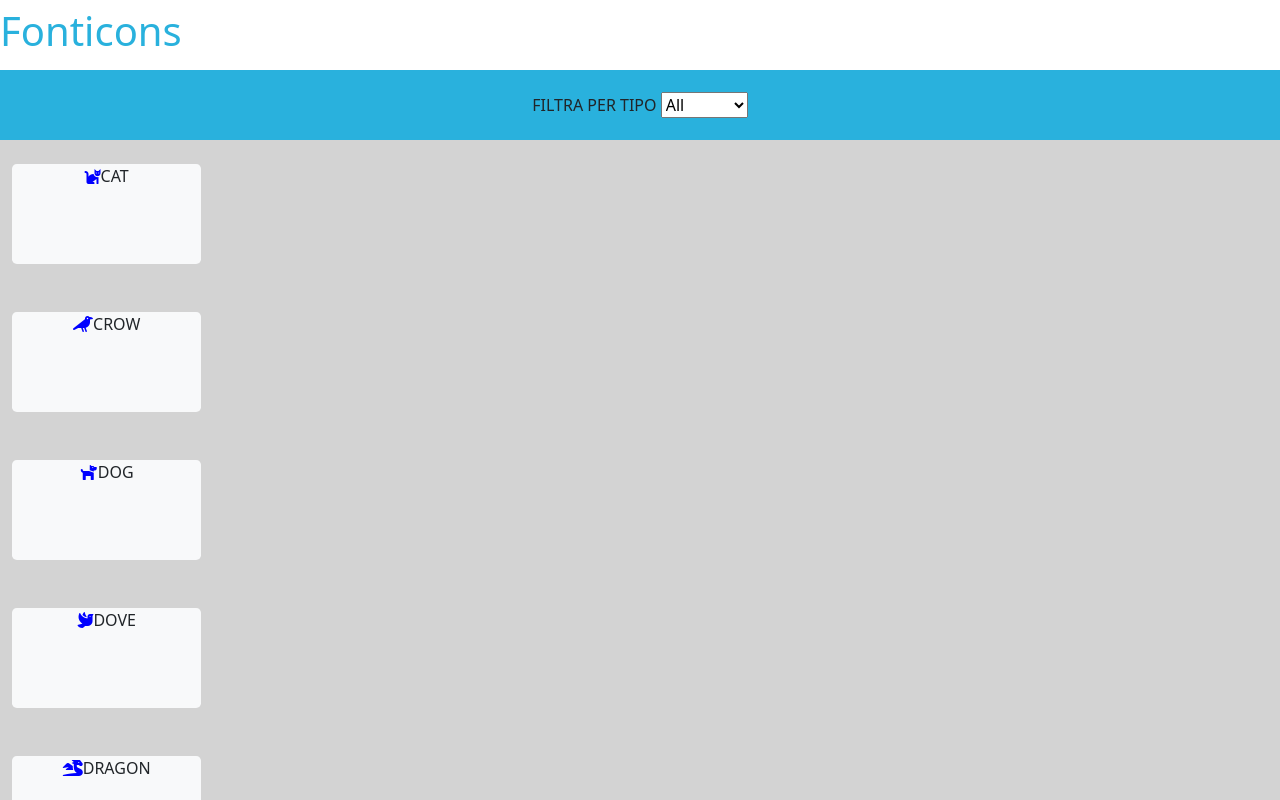
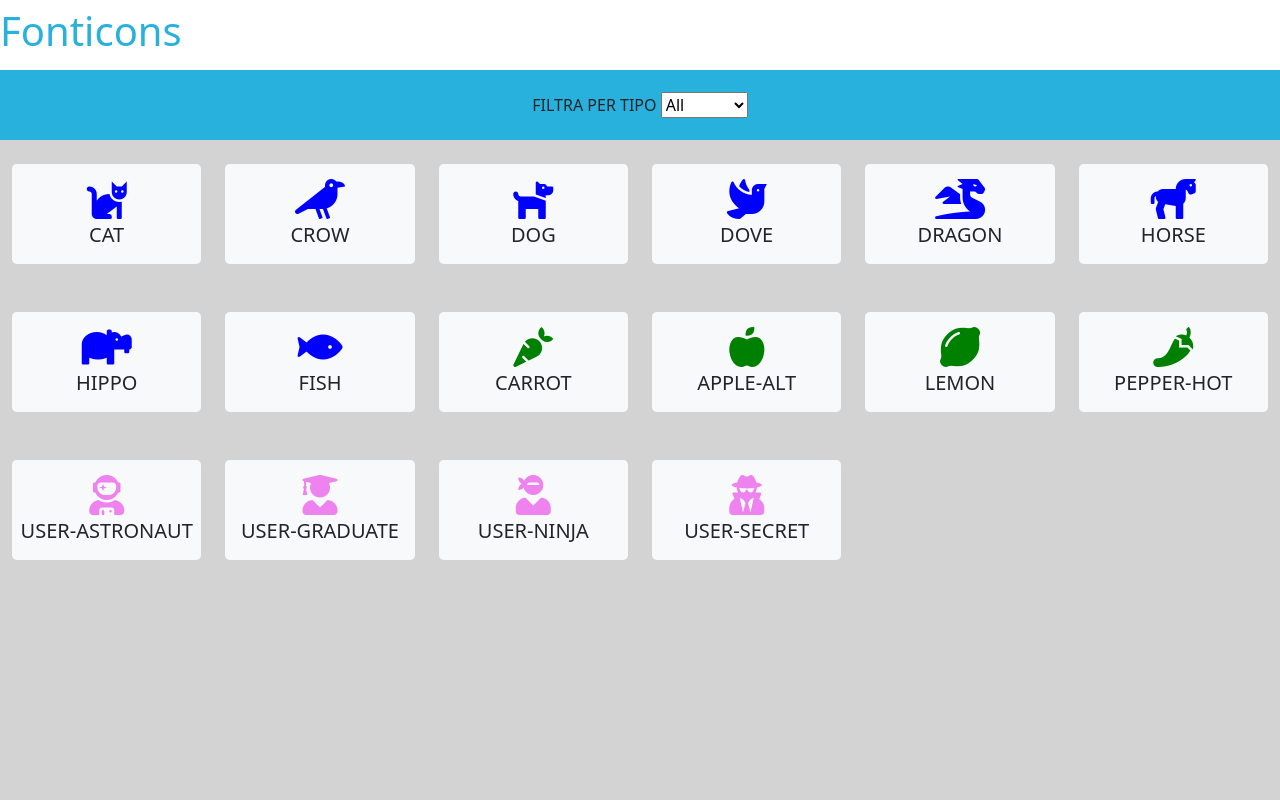
Before and after one commit to Luca-Riz/js-es6-icons, a plain HTML site: page index.html in a window 1280 px wide. Drawn offline with nearby package versions, Linux system fonts and the light colour scheme.

Commit message:
add sistemato layout

```diff
--- a/index.html
+++ b/index.html
@@ -34,9 +34,9 @@
     </nav>
 
     <main>
-        <div class="container-fluid" id="boxIcon">
+        <div class="container-fluid">
 
-            <div class="row">
+            <div class="row" id="boxIcon">
 
                 <!-- <div class="col-2">
                     <div class="ret_animal bg-light d-flex justify-content-center rounded-3 my-4">
--- a/js/script.js
+++ b/js/script.js
@@ -23,16 +23,13 @@ icons.forEach((element) => {
     document.getElementById('boxIcon').innerHTML += (
 
         `
-        <div class="row">
-            <div class="col-2">
-                <div class="ret_animal bg-light d-flex justify-content-center rounded-3 my-4">
-                    <div><i class="${family} ${prefix}${name} ${type}"></i></div>
-                    <div class="name text-uppercase">${name}</div>
-                </div>
+        <div class="col-2">
+            <div class="ret_animal bg-light d-flex flex-column justify-content-center align-items-center rounded-3 my-4">
+                <div><i class="${family} ${prefix}${name} ${type} fs-1"></i></div>
+                <div class="name text-uppercase fs-5">${name}</div>
             </div>
         </div>
         `
-
     );
 });
 
```
